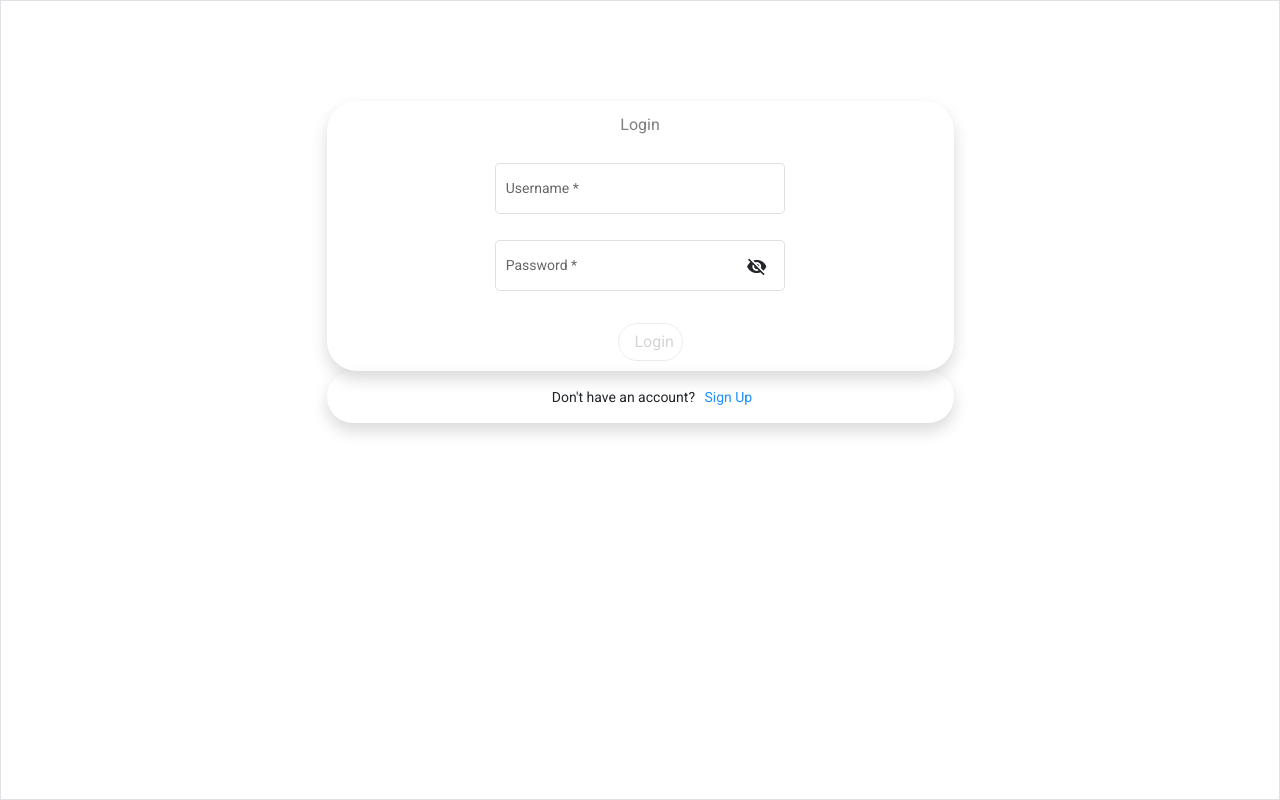
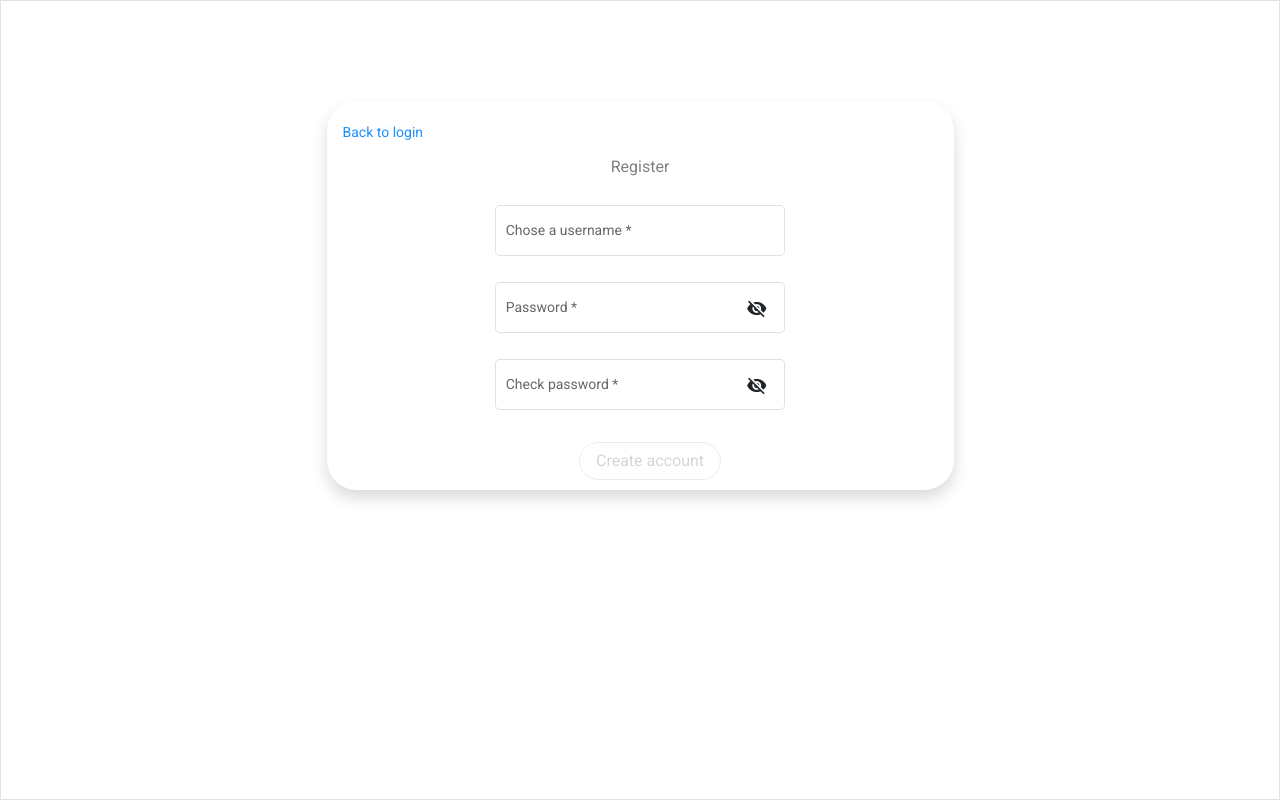
Before and after one commit to CristianGulea/1Moment, an Angular app in the folder ui/1Moment/: page /register in a window 1280 px wide. Built offline with nearby package versions, Linux system fonts and the light colour scheme.

Commit message:
created sigun-page

```diff
--- a/ui/1Moment/src/app/components/login/login-service.ts
+++ b/ui/1Moment/src/app/components/login/login-service.ts
@@ -58,4 +58,11 @@ export class LoginService {
     localStorage.clear();
     this.routes.navigate(["/login"]);
   }
+
+  signup(user:User){
+    return this.http.post('http://localhost:8080/user',
+      { username: user.username, password:user.password},
+      {headers: new HttpHeaders({'Content-Type': 'application/json'})}
+      )
+  }
 }
--- /dev/null
+++ b/ui/1Moment/src/app/components/signup/signup.component.css
@@ -0,0 +1,50 @@
+#login-button {
+  width: auto;
+}
+
+#login-button-container{
+  margin: 10px;
+}
+
+#login-title {
+  margin-top: 10px;
+  margin-bottom: 20px;
+  color: gray;
+}
+
+#sign-up-container{
+  margin: 15px;
+}
+
+#sign-up-button{
+  background-color: transparent;
+  color: dodgerblue;
+}
+
+#sign-up-row {
+  width: 50%;
+  border-radius: 30px;
+  margin-left: auto;
+  margin-right: auto;
+
+}
+
+#sign-in-row {
+  border-radius: 30px;
+  margin-left: auto;
+  margin-right: auto;
+  margin-top: 100px
+}
+
+#textAlert{
+  float: left;
+}
+
+#closeAlert{
+  float: right;
+  background-color: #F8D7DA;
+}
+
+#alertLogin{
+  height: 8%;
+}
--- /dev/null
+++ b/ui/1Moment/src/app/components/signup/signup.component.html
@@ -0,0 +1,55 @@
+<div class="container-fluid border h-100" *ngIf="!isLoading">
+  <div id="sign-in-row" class="shadow w-50">
+    <br>
+    <button style="margin-left: 10px"
+      routerLink="/login"
+      id="sign-up-button"
+      class="border-0 bg-opacity-0">
+      Back to login</button>
+    <div class="row text-center">
+      <h3 id="login-title">Register</h3>
+      <mat-error *ngIf="isError" style="margin-bottom: 5px">
+        Some error occured!
+      </mat-error>
+    </div>
+    <form  id="signup" (ngSubmit)="createAccount()" class="row w-50 m-auto" [formGroup]="signUp">
+      <mat-form-field appearance="outline">
+        <mat-label>Chose a username</mat-label>
+        <input matInput formControlName="username" minlength="4">
+      </mat-form-field>
+      <mat-form-field appearance="outline">
+        <mat-label>Password</mat-label>
+        <input matInput formControlName="password"  minlength="5" [type]="hide ? 'password' : 'text'">
+        <button class="border-0 bg-white" mat-icon-button matSuffix (click)="hide = !hide">
+          <mat-icon>{{hide ? 'visibility_off' : 'visibility'}}</mat-icon>
+        </button>
+      </mat-form-field>
+      <mat-form-field appearance="outline">
+        <mat-label>Check password</mat-label>
+        <input matInput formControlName="confirmPassword" minlength="5" [type]="hide ? 'password' : 'text'" >
+        <button class="border-0 bg-white" mat-icon-button matSuffix (click)="hide = !hide">
+          <mat-icon>{{hide ? 'visibility_off' : 'visibility'}}</mat-icon>
+        </button>
+      </mat-form-field>
+      <mat-error *ngIf="passwordMatchError">
+        Password does not match
+      </mat-error>
+    </form>
+    <div class="row w-50 m-auto">
+      <div id="login-button-container" class="row d-flex justify-content-center">
+        <button
+          mat-button
+          class="btn border rounded-pill"
+          id="login-button"
+          form="signup"
+          type="submit"
+          [disabled]="signUp.invalid">
+          Create account
+        </button>
+      </div>
+    </div>
+  </div>
+</div>
+<div fxFlexFill fxLayout="column" fxLayoutAlign="center center" *ngIf="isLoading">
+  <mat-spinner style="align-content: center"></mat-spinner>
+</div>
--- /dev/null
+++ b/ui/1Moment/src/app/components/signup/signup.component.ts
@@ -0,0 +1,75 @@
+import {Component, OnInit} from '@angular/core';
+import {LoginService} from "../login/login-service";
+import {
+  AbstractControl,
+  FormControl,
+  FormGroup,
+  ValidationErrors,
+  ValidatorFn,
+  Validators
+} from "@angular/forms";
+import {User} from "../login/User";
+import {Router} from "@angular/router";
+
+@Component({
+  selector: 'app-signup',
+  templateUrl: './signup.component.html',
+  styleUrls: ['./signup.component.css']
+})
+export class SignupComponent implements OnInit {
+
+  signUp: FormGroup;
+  constructor(private loginService: LoginService, private router: Router) { }
+  hide: boolean = true;
+  isError:boolean= false;
+  isLoading: boolean= false;
+  ngOnInit(): void {
+    this.signUp = new FormGroup(
+      {
+        username: new FormControl('', [Validators.required]),
+        password: new FormControl('', [Validators.required]),
+        confirmPassword: new FormControl('', [Validators.required]),
+      },
+      [CustomValidators.MatchValidator('password', 'confirmPassword')]
+    );
+  }
+  get passwordMatchError() {
+    return (
+      this.signUp.getError('mismatch') &&
+      this.signUp.get('confirmPassword')?.touched
+    );
+  }
+
+  createAccount(){
+    this.isLoading=true;
+    const username= this.signUp.value.username;
+    const password= this.signUp.value.password;
+    const password2= this.signUp.value.confirmPassword;
+    if(password===password2){
+      this.loginService.signup(<User>{username:username, password:password}).subscribe(() => {
+        this.router.navigate(['/login']);
+        this.isLoading=false;
+      },
+        () => {
+          this.signUp.reset();
+          this.isError=true;
+          this.isLoading= false;
+        }
+      )
+    }
+  }
+
+}
+
+export class CustomValidators {
+  static MatchValidator(source: string, target: string): ValidatorFn {
+    return (control: AbstractControl): ValidationErrors | null => {
+      const sourceCtrl = control.get(source);
+      const targetCtrl = control.get(target);
+
+      return sourceCtrl && targetCtrl && sourceCtrl.value !== targetCtrl.value
+        ? { mismatch: true }
+        : null;
+    };
+  }
+}
--- a/ui/1Moment/tsconfig.json
+++ b/ui/1Moment/tsconfig.json
@@ -18,6 +18,7 @@
     "importHelpers": true,
     "target": "es2020",
     "module": "es2020",
+    "strictPropertyInitialization": false,
     "lib": [
       "es2020",
       "dom"
```
Also changed, not shown: ui/1Moment/src/app/app.module.ts (+7 -4 lines), 1 other file (tests, documents, lock files or other folders).
